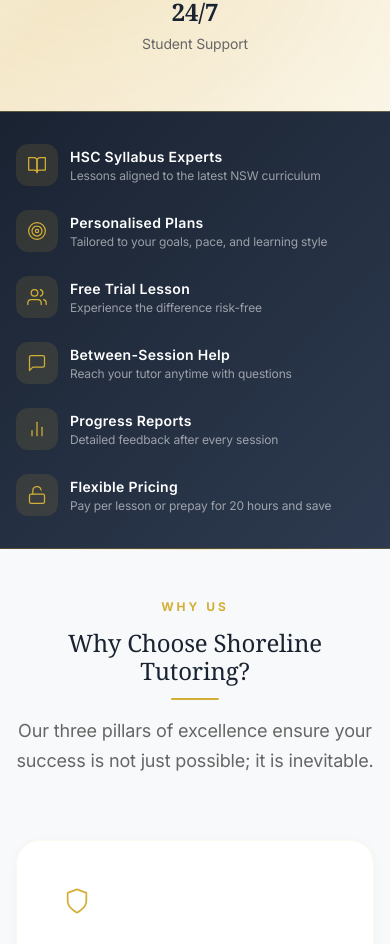
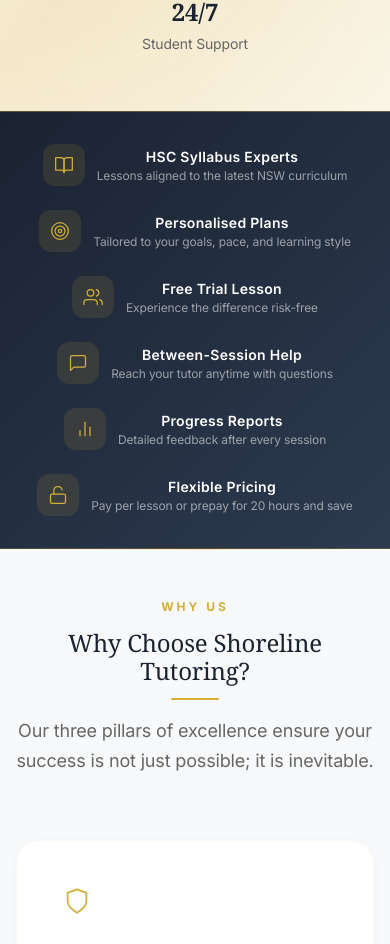
Before and after one commit to AlexanderBurfoot/shoreline-tutoring-website, a Next.js app: page / in a window 390 px wide. Shown: the part 948-1892 px from the top of the page. Built offline with nearby package versions, Linux system fonts and the light colour scheme; a web font is replaced by a local one.

Commit message:
Center TrustBadges on mobile — center items and text in single-column layout

```diff
--- a/src/components/TrustBadges.css
+++ b/src/components/TrustBadges.css
@@ -86,6 +86,11 @@
     }
 
     .trust-badges__item {
-        justify-content: flex-start;
+        justify-content: center;
+    }
+
+    .trust-badges__content {
+        align-items: center;
+        text-align: center;
     }
 }
```
